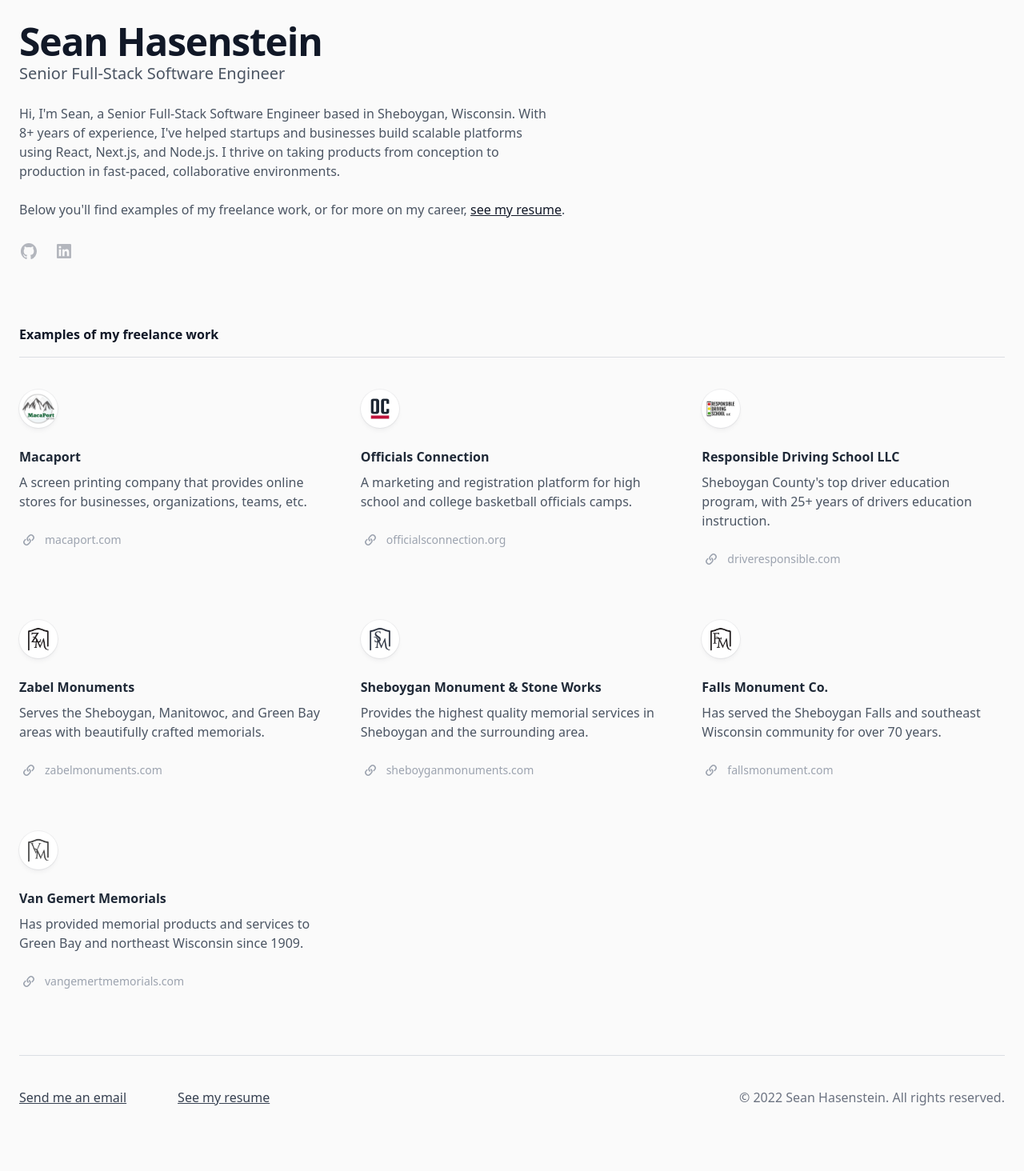
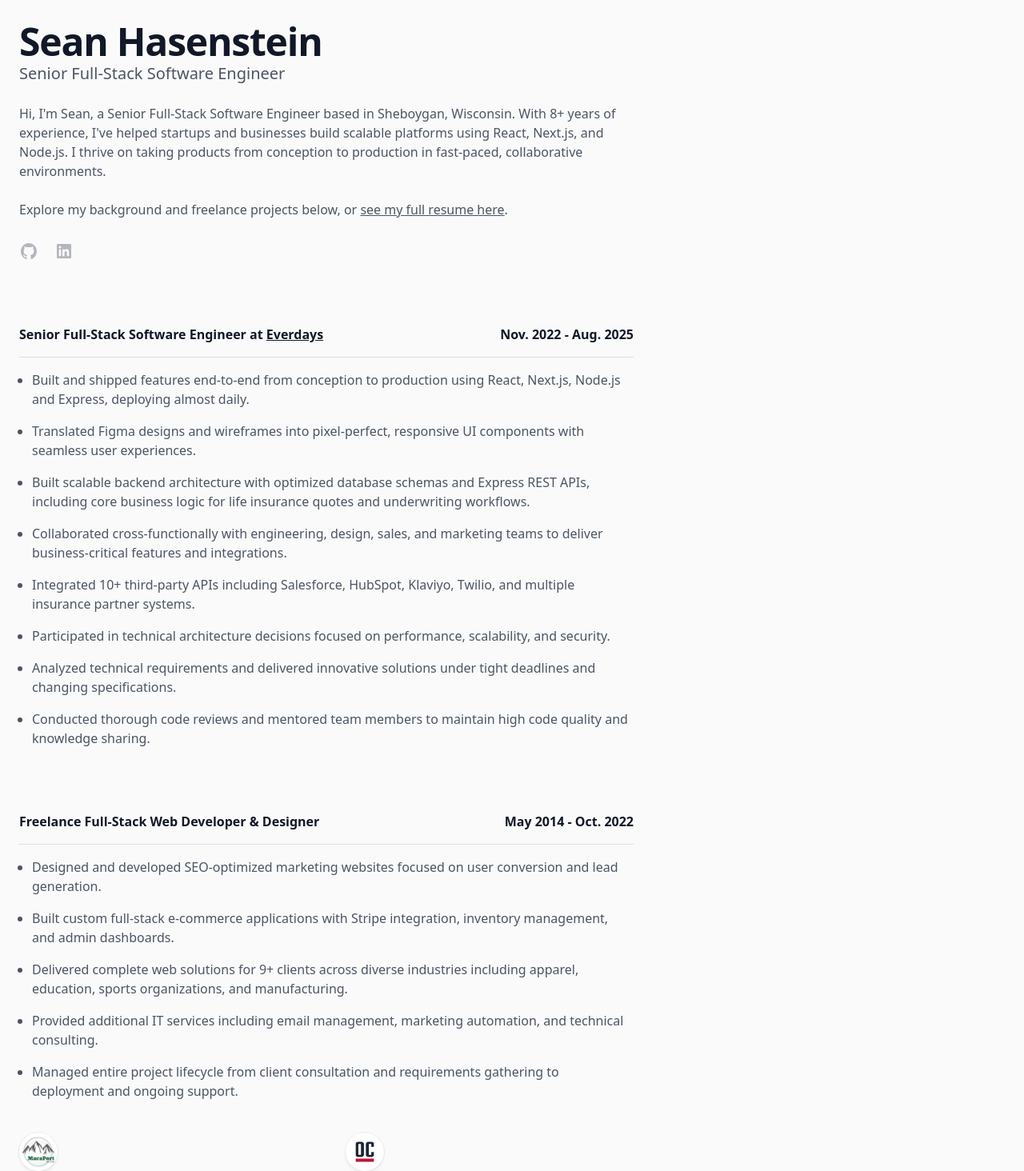
Before and after one commit to seanhasenstein/seanhasenstein.com, a Next.js app: page / in a window 1280 px wide. Shown: the part 146-1610 px from the top of the page at 80% size. Before the commit the page ends 1570 px from the top, so only its background shows below. Built offline with nearby package versions, Linux system fonts and the light colour scheme.

Commit message:
add resume sections

```diff
--- a/data/index.ts
+++ b/data/index.ts
@@ -1,3 +1,22 @@
+export const everdaysItems = [
+  'Built and shipped features end-to-end from conception to production using React, Next.js, Node.js and Express, deploying almost daily.',
+  'Translated Figma designs and wireframes into pixel-perfect, responsive UI components with seamless user experiences.',
+  'Built scalable backend architecture with optimized database schemas and Express REST APIs, including core business logic for life insurance quotes and underwriting workflows.',
+  'Collaborated cross-functionally with engineering, design, sales, and marketing teams to deliver business-critical features and integrations.',
+  'Integrated 10+ third-party APIs including Salesforce, HubSpot, Klaviyo, Twilio, and multiple insurance partner systems.',
+  'Participated in technical architecture decisions focused on performance, scalability, and security.',
+  'Analyzed technical requirements and delivered innovative solutions under tight deadlines and changing specifications.',
+  'Conducted thorough code reviews and mentored team members to maintain high code quality and knowledge sharing.',
+];
+
+export const freelanceItems = [
+  'Designed and developed SEO-optimized marketing websites focused on user conversion and lead generation.',
+  'Built custom full-stack e-commerce applications with Stripe integration, inventory management, and admin dashboards.',
+  'Delivered complete web solutions for 9+ clients across diverse industries including apparel, education, sports organizations, and manufacturing.',
+  'Provided additional IT services including email management, marketing automation, and technical consulting.',
+  'Managed entire project lifecycle from client consultation and requirements gathering to deployment and ongoing support.',
+];
+
 export const workExamples = [
   {
     id: 1,
--- a/pages/index.tsx
+++ b/pages/index.tsx
@@ -2,7 +2,7 @@
 import Layout from '../components/Layout';
 import { GitHubIcon, LinkedInIcon } from '../components/Icons';
 import WorkPreview from '../components/WorkPreview';
-import { workExamples } from '../data';
+import { everdaysItems, freelanceItems, workExamples } from '../data';
 
 export default function Home() {
   return (
@@ -21,7 +21,7 @@
         <h2 className="mt-0.5 font-medium text-xl text-gray-600">
           Senior Full-Stack Software Engineer
         </h2>
-        <p className="mt-6 max-w-2xl text-gray-600">
+        <p className="mt-6 max-w-3xl text-gray-600">
           Hi, I'm Sean, a Senior Full-Stack Software Engineer based in
           Sheboygan, Wisconsin. With {new Date().getFullYear() - 2014}+ years of
           experience, I've helped startups and businesses build scalable
@@ -30,15 +30,14 @@
           environments.
         </p>
         <p className="mt-6 max-w-3xl text-gray-600">
-          Below you'll find examples of my freelance work, or for more on my
-          career,{' '}
+          Explore my background and freelance projects below, or{' '}
           <a
             href="https://sean-hasenstein.s3.us-east-1.amazonaws.com/resume.pdf"
             target="_blank"
             rel="noreferrer"
-            className="underline transition text-gray-900 hover:text-black"
+            className="underline transition hover:text-black"
           >
-            see my resume
+            see my full resume here
           </a>
           .
         </p>
@@ -61,11 +60,46 @@
           </a>
         </div>
       </div>
-      <h2 className="mt-10 sm:mt-20 text-gray-900 font-bold">
-        Examples of my freelance work
-      </h2>
-      <div className="mt-4 border-t border-gray-300/75">
-        <ul className="mt-10 grid grid-cols-1 gap-x-12 gap-y-16 sm:grid-cols-2 lg:grid-cols-3">
+      {/*  */}
+      <h3 className="mt-10 sm:mt-20 text-gray-900 font-bold max-w-3xl flex justify-between sm:flex-row flex-col">
+        <span>
+          Senior Full-Stack Software Engineer at{' '}
+          <a
+            href="https://everdays.com/"
+            target="_blank"
+            rel="noreferrer"
+            className="underline"
+          >
+            Everdays
+          </a>
+        </span>
+        <span>Nov. 2022 - Aug. 2025</span>
+      </h3>
+      <div className="mt-4 max-w-3xl border-t border-gray-300/75">
+        <ul className="pl-4">
+          {everdaysItems.map((item, index) => (
+            <li key={index} className="mt-4 max-w-3xl text-gray-600 list-disc">
+              {item}
+            </li>
+          ))}
+        </ul>
+      </div>
+      {/*  */}
+      <h3 className="mt-10 sm:mt-20 text-gray-900 font-bold max-w-3xl flex justify-between sm:flex-row flex-col">
+        <span>Freelance Full-Stack Web Developer & Designer</span>
+        <span>May 2014 - Oct. 2022</span>
+      </h3>
+      <div className="mt-4 max-w-3xl border-t border-gray-300/75">
+        <ul className="pl-4">
+          {freelanceItems.map((item, index) => (
+            <li key={index} className="mt-4 max-w-3xl text-gray-600 list-disc">
+              {item}
+            </li>
+          ))}
+        </ul>
+      </div>
+      <div className="mt-4 max-w-3xl">
+        <ul className="mt-10 grid grid-cols-1 gap-x-12 gap-y-16 sm:grid-cols-2">
           {workExamples.map(example => (
             <WorkPreview
               key={example.id}
```
